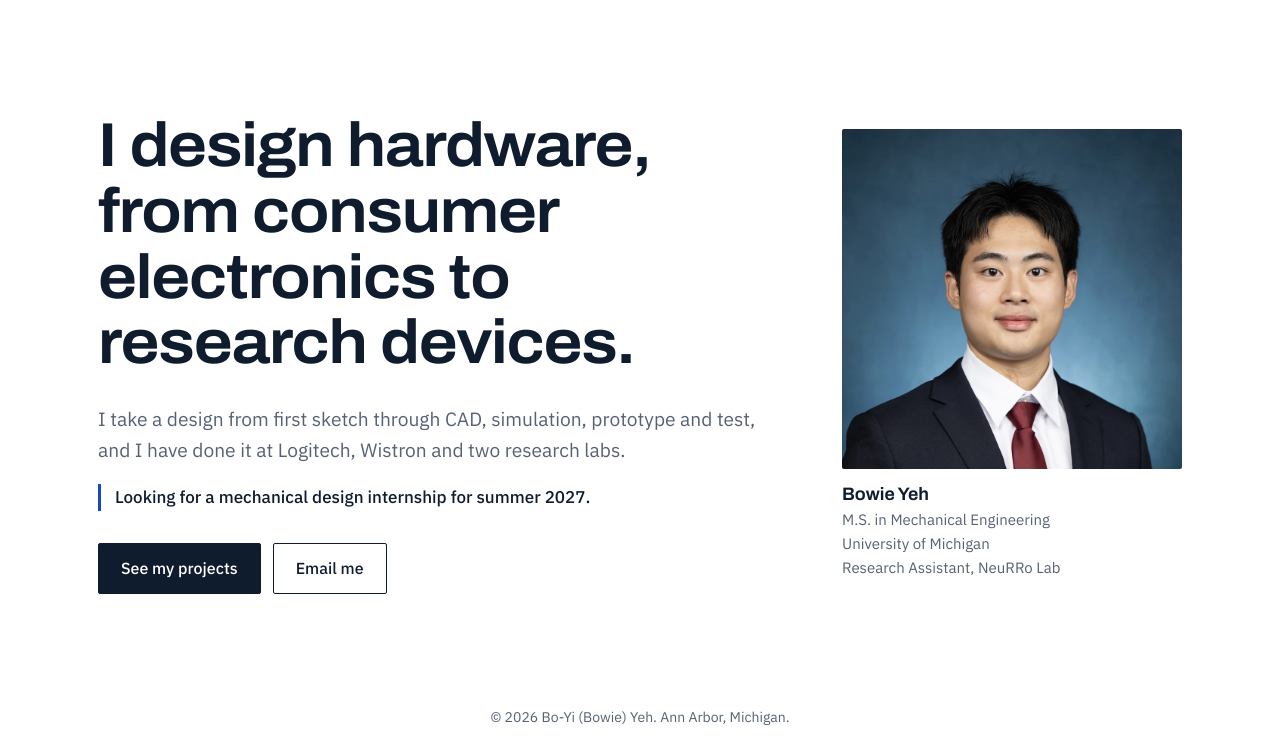
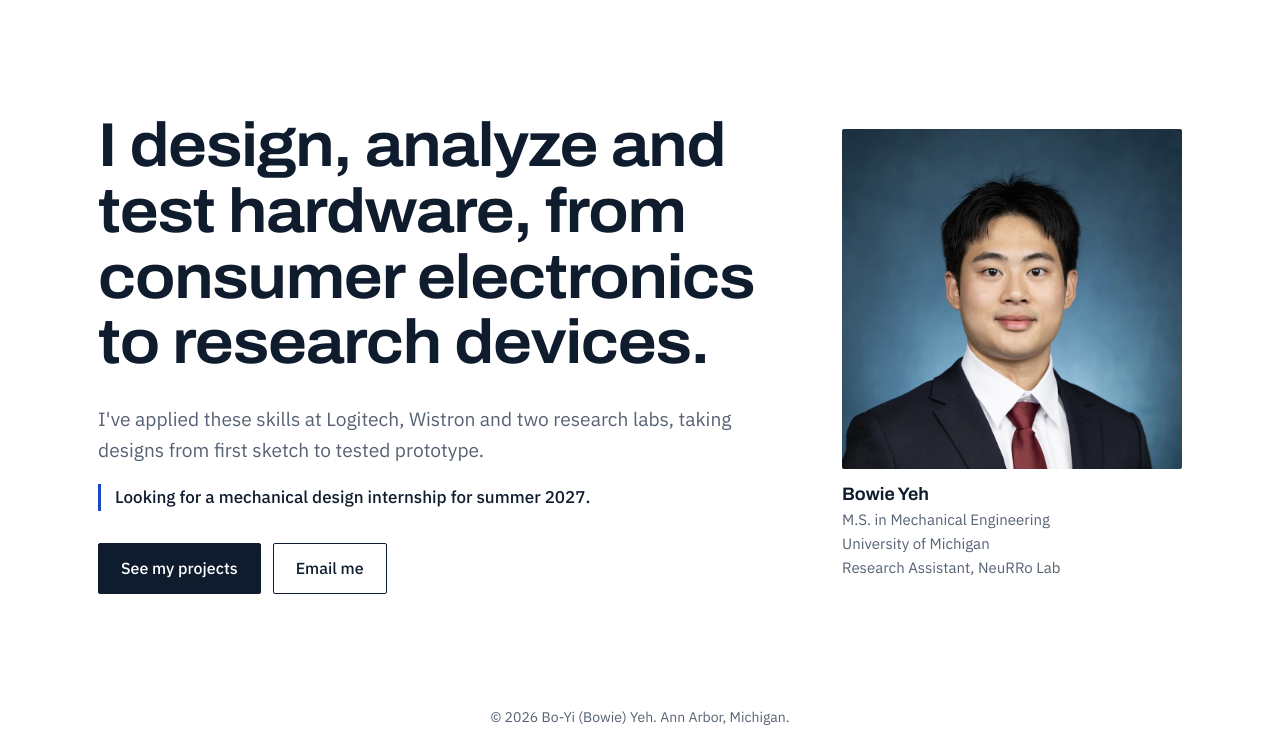
Before and after one commit to byyeh/byyeh.github.io, a plain HTML site: page index.html in a window 1280 px wide. Shown: the part 65-815 px from the top of the page. Drawn offline with Linux system fonts and the light colour scheme.

Commit message:
Skills-based Home headline

```diff
--- a/index.html
+++ b/index.html
@@ -4,9 +4,9 @@
 <meta charset="utf-8">
 <meta name="viewport" content="width=device-width, initial-scale=1">
 <title>Bowie Yeh, Mechanical Design Engineer</title>
-<meta name="description" content="Bowie Yeh is a mechanical design engineer and M.S.E. student at the University of Michigan, designing hardware from consumer electronics to research devices.">
+<meta name="description" content="Bowie Yeh is a mechanical design engineer and M.S.E. student at the University of Michigan, designing, analyzing and testing hardware from consumer electronics to research devices.">
 <meta property="og:title" content="Bowie Yeh, Mechanical Design Engineer">
-<meta property="og:description" content="Hardware design, from consumer electronics to research devices. Logitech, Wistron, University of Michigan.">
+<meta property="og:description" content="Hardware design, analysis and testing, from consumer electronics to research devices. Logitech, Wistron, University of Michigan.">
 <meta property="og:type" content="website">
 <meta property="og:image" content="https://byyeh.github.io/assets/img/og.jpg">
 <link rel="icon" href="assets/favicon.svg" type="image/svg+xml">
@@ -34,8 +34,8 @@
 
 <section id="home" class="view hero portrait wrap">
   <div class="hero-text">
-    <h1>I design hardware, from consumer electronics to research devices.</h1>
-    <p class="lede">I take a design from first sketch through CAD, simulation, prototype and test, and I have done it at Logitech, Wistron and two research labs.</p>
+    <h1>I design, analyze and test hardware, from consumer electronics to research devices.</h1>
+    <p class="lede">I've applied these skills at Logitech, Wistron and two research labs, taking designs from first sketch to tested prototype.</p>
     <p class="status">Looking for a mechanical design internship for summer 2027.</p>
     <div class="actions">
       <a class="btn primary" href="#projects">See my projects</a>
```
Also changed, not shown: assets/img/og.jpg.
